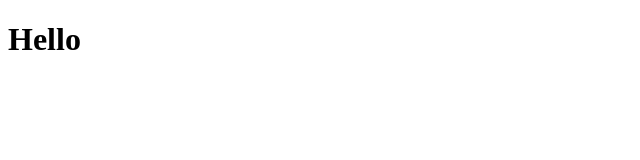
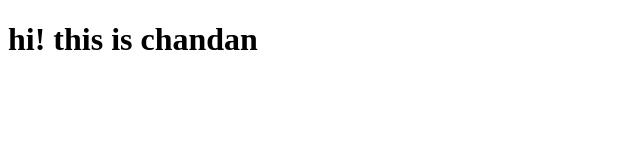
Before and after one commit to ChandanHD/front-end-development-learning, a plain HTML site: page site/index.html in a window 1280 px wide. Shown: the whole page, without its empty margins (0-640 px from the left). Drawn offline with Linux system fonts and the light colour scheme.

Commit message:
small addition to content

```diff
--- a/site/index.html
+++ b/site/index.html
@@ -4,7 +4,7 @@
 	<title>Hello Coursera </title>
 </head>
 <body>
-	<h1>Hello</h1>
+	<h1>hi! this is chandan</h1>
 
 </body>
 </html>
```
